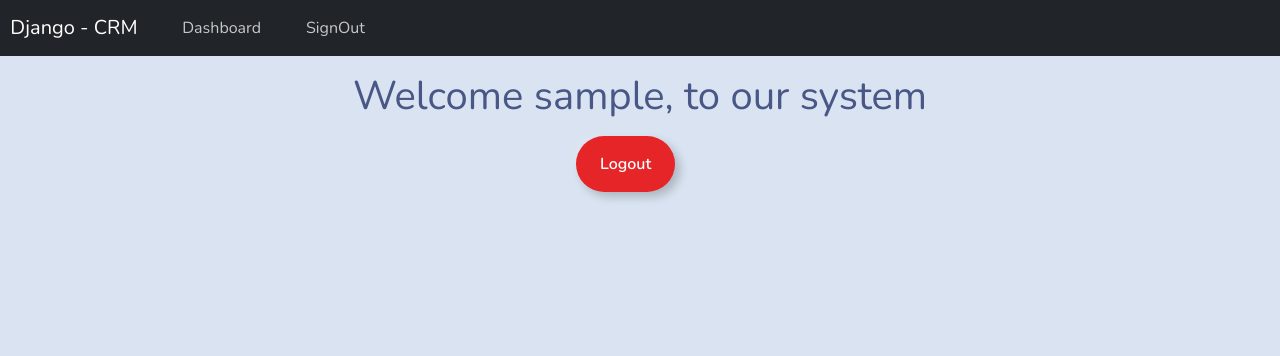
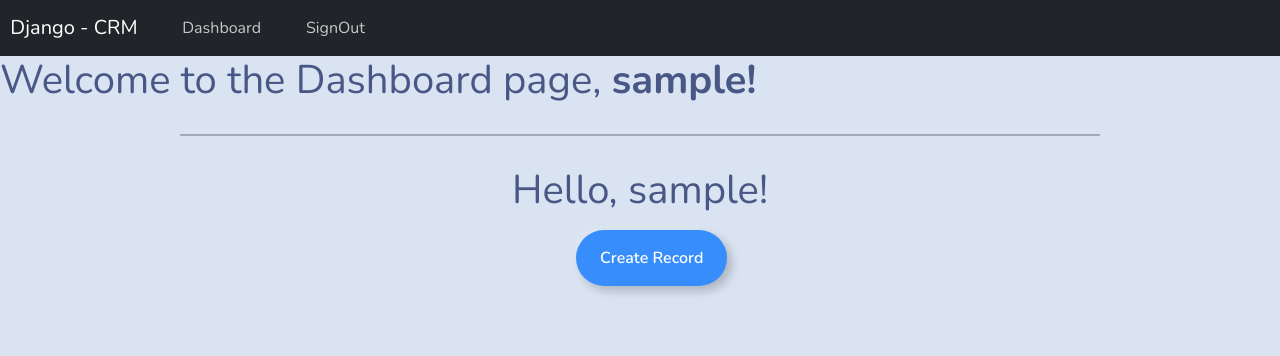
Before and after one commit to mostafa3ttar/Django-Build-CRM, a Django app: page /dashboard/ in a window 1280 px wide. Shown: the top 356 px of the page. Run offline with Django 5.2, Linux system fonts and the light colour scheme; the visitor is signed in with stand-in values (Sample User, id 1).

Commit message:
feat: implement protected record creation and update navbar links

```diff
--- a/templates/web/dashboard.html
+++ b/templates/web/dashboard.html
@@ -1,13 +1,19 @@
 {% extends "base.html" %}
 
 {% block content %}
+<h1>Welcome to the Dashboard page, <b>{{user.username}}!</b></h1>
+<hr style="border: 1px solid black; margin: 30px 180px;">
 
 {% if user.is_authenticated %}
-<h1 class="my-3 text-center">Welcome {{ user.username }}, to our system</h1>
+<h1 class="my-3 text-center">Hello, {{ user.username }}!</h1>
 {% else %}
 <h1>Welcome guest!</h1>
 {% endif %}
 
-<a href="{% url 'users:logout' %}" class="btn btn-outline-danger" style="margin-left: 45%;">Logout</a>
+<!-- <a href="{% url 'users:logout' %}" class="btn btn-outline-danger"
+    style="margin-left: 47%; margin-right: 47%;">Logout</a> -->
+
+<a class="btn btn-outline-primary" style="margin-left: 45%; margin-right: auto;"
+    href="{% url 'webapp:create-record' %}">Create Record</a>
 
 {% endblock content %}
--- a/templates/web/home.html
+++ b/templates/web/home.html
@@ -12,12 +12,12 @@
     <a href="{% url 'webapp:dashboard' %}" class="btn btn-outline-success" style="margin-right: 10px;">Dashboard</a>
     <a href="{% url 'users:logout' %}" class="btn btn-outline-danger"
         style="padding-right: 3%; padding-left: 3%; margin-left: 10px;">SignOut</a>
-        {% else %}
+    {% else %}
     <a href="{% url 'users:register' %}" class="btn btn-outline-success" style="margin-right: 10px;">Creat Your
         Account</a>
     <a href="{% url 'users:login' %}" class="btn btn-outline-primary"
         style="padding-right: 6%; padding-left: 6%; margin-left: 10px;">Login</a>
-        {% endif %}
+    {% endif %}
 
 </div>
 
--- a/webapp/urls.py
+++ b/webapp/urls.py
@@ -6,4 +6,5 @@ app_name = 'webapp'
 urlpatterns = [
     path('', views.home, name='home'),
     path('dashboard/', views.dashboard, name='dashboard'),
+    path('create-record/', views.create_record, name='create-record'),
 ]
--- a/webapp/views.py
+++ b/webapp/views.py
@@ -1,5 +1,6 @@
 from django.shortcuts import render, redirect
 from django.contrib.auth.decorators import login_required
+from .form import *
 
 
 # Create your views here.
@@ -12,3 +13,18 @@ def home(request):
 def dashboard(request):
     context = {'dashboard':dashboard}
     return render(request, 'web/dashboard.html', context)
+
+@login_required(login_url='users:login')
+def create_record(request):
+    form = CreateRecordForm()
+    if request.method == 'POST':
+        form = CreateRecordForm(request.POST)
+        if form.is_valid():
+            form.save()
+            return redirect('webapp:dashboard')
+    else:
+        form = CreateRecordForm()
+
+    context = {'form':form}
+
+    return render(request, 'web/create-record.html', context=context)
```
Also changed, not shown: templates/web/create-record.html (added, +23 -0 lines), webapp/form.py (+9 -0 lines).
